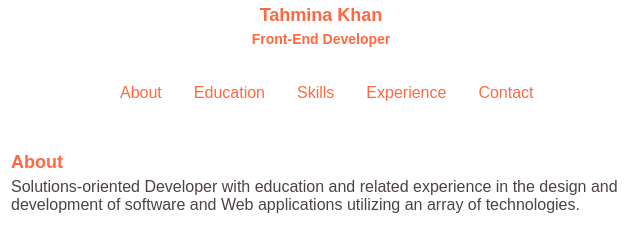
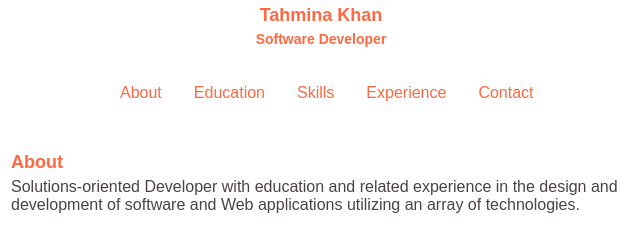
Before and after one commit to tahminak/tahminak.github.io, a plain HTML site: page index.html in a window 1280 px wide. Shown: the top 227 px of the page, 319-959 px from the left. Drawn offline with nearby package versions, Linux system fonts and the light colour scheme; a web font is replaced by a local one.

Commit message:
Changed the title

```diff
--- a/index.html
+++ b/index.html
@@ -44,7 +44,7 @@
   	<div id="nav_icon" class="icon-nav"></div>
     <header class="headerstyle">
     	 <h1>Tahmina Khan</h1>
-		 <h2>Front-End Developer</h2>
+		 <h2>Software Developer</h2>
     </header>
     <section>
 
```
